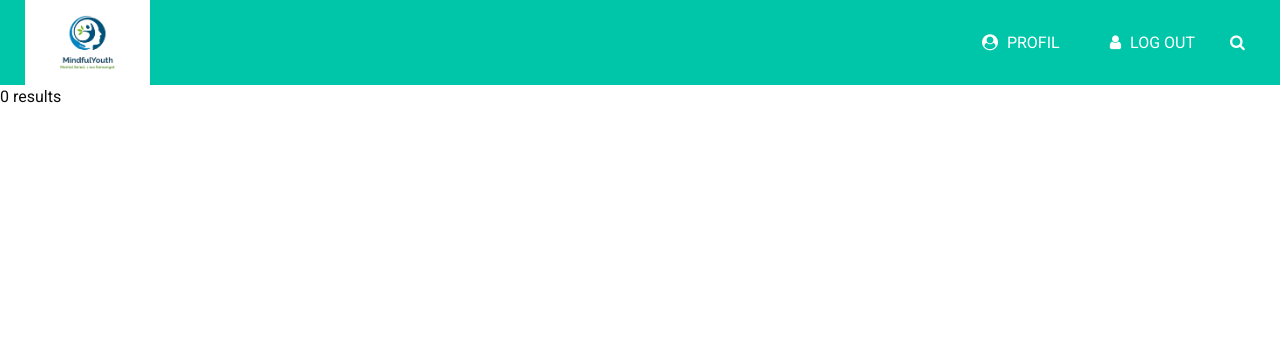
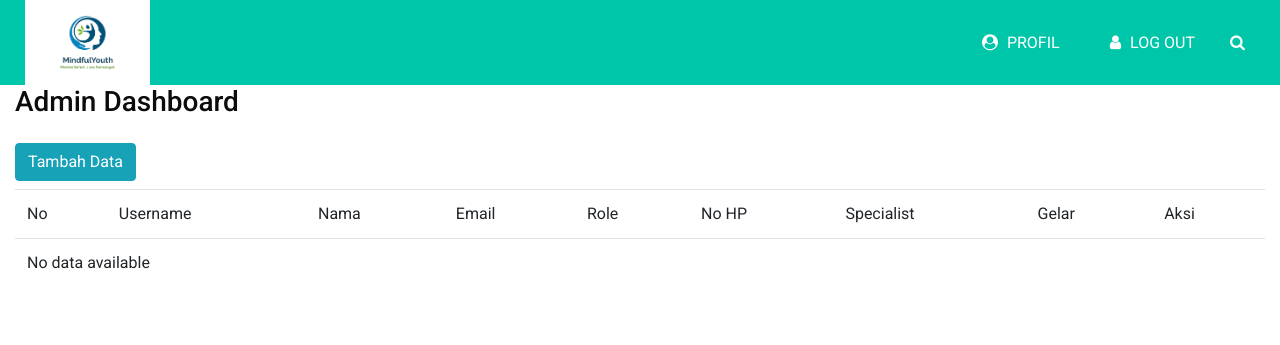
Before and after one commit to damueel69/MindfulYouth, a CodeIgniter app: page /MindfulYouth/index.php/home/index_admin in a window 1280 px wide. Shown: the top 345 px of the page. Run offline with CodeIgniter, Linux system fonts and the light colour scheme; data that the repository does not hold is empty; some libraries are stand-ins or nearby versions.

Commit message:
dashboard.php

```diff
--- a/application/views/admin/dashboard.php
+++ b/application/views/admin/dashboard.php
@@ -1,65 +1,53 @@
-<?php
-// Lakukan koneksi ke database
-$servername = "localhost";
-$username = "root";
-$password = "";
-$dbname = "mindfulyouth";
 
-$conn = new mysqli($servername, $username, $password, $dbname);
+<div class="container-fluid">
+    <h1 class="h3 mb-4 text-gray-800"><?= $judul; ?></h1>
+    <div class="row">
+        <div class="col-md-6"><a href="<?= base_url() ?>Admin/tambah" class="btn btn-info mb-2">Tambah Data</a></div>
+        <div class="col-md-12">
+            <?= $this->session->flashdata('message');?>
+            <table class="table">
+                <thead>
+                    <tr>
+                        <td>No</td>
+                        <td>Username</td>
+                        <td>Nama</td>
+                        <td>Email</td>
+                        <td>Role</td>
+                        <td>No HP</td>
+                        <td>Specialist</td>
+                        <td>Gelar</td>
+                        <td>Aksi</td>
+                    </tr>
+                </thead>
+                <tbody>
+                    <?php $i = 1; ?>
 
-// Periksa koneksi
-if ($conn->connect_error) {
-    die("Koneksi gagal: " . $conn->connect_error);
-}
-
-// Jika ada data yang diubah dan dikirim dari form
-if ($_SERVER["REQUEST_METHOD"] == "POST") {
-    // Pastikan variabel yang diterima aman untuk diproses dalam query SQL
-    $id = $_POST['id'];
-    $username = $_POST['username'];
-    $nama = $_POST['nama'];
-    $email = $_POST['email'];
-    $role = $_POST['role'];
-    $no_hp = $_POST['no_hp'];
-    $specialist = $_POST['specialist'];
-    $gelar = $_POST['gelar'];
-
-    // Lakukan query update berdasarkan ID
-    $sql = "UPDATE users SET username='$username', nama='$nama', email='$email', role='$role', no_hp='$no_hp', specialist='$specialist', gelar='$gelar' WHERE id_user=$id";
-
-    if ($conn->query($sql) === TRUE) {
-        echo "Data berhasil diperbarui";
-    } else {
-        echo "Error updating record: " . $conn->error;
-    }
-}
-
-// Ambil semua data dari tabel users
-$sql = "SELECT * FROM users";
-$result = $conn->query($sql);
-
-if ($result->num_rows > 0) {
-    // Tampilkan tabel untuk menampilkan data dan form untuk mengedit
-    echo "<table border='1'>";
-    echo "<tr><th>ID</th><th>Username</th><th>Nama</th><th>Email</th><th>Role</th><th>No HP</th><th>Specialist</th><th>Gelar</th><th>Edit</th></tr>";
-    while($row = $result->fetch_assoc()) {
-        echo "<form method='post'>";
-        echo "<tr>";
-        echo "<td><input type='hidden' name='id' value='". $row["id_user"] ."'>" . $row["id_user"] . "</td>";
-        echo "<td><input type='text' name='username' value='". $row["username"] ."'></td>";
-        echo "<td><input type='text' name='nama' value='". $row["nama"] ."'></td>";
-        echo "<td><input type='text' name='email' value='". $row["email"] ."'></td>";
-        echo "<td><input type='text' name='role' value='". $row["role"] ."'></td>";
-        echo "<td><input type='text' name='no_hp' value='". $row["no_hp"] ."'></td>";
-        echo "<td><input type='text' name='specialist' value='". $row["specialist"] ."'></td>";
-        echo "<td><input type='text' name='gelar' value='". $row["gelar"] ."'></td>";
-        echo "<td><input type='submit' value='Simpan'></td>";
-        echo "</tr>";
-        echo "</form>";
-    }
-    echo "</table>";
-} else {
-    echo "0 results";
-}
-$conn->close();
-?>
+                    <?php if (!empty($data['users'])): ?>
+                       <?php foreach ($data['users'] as $us): ?>
+                            <tr>
+                                <td><?= $i; ?>.</td>
+                                <td><?= $us['username']; ?></td>
+                                <td><?= $us['nama']; ?></td>
+                                <td><?= $us['email']; ?></td>
+                                <td><?= $us['role']; ?></td>
+                                <td><?= $us['no_hp']; ?></td>
+                                <td><?= $us['specialist']; ?></td>
+                                <td><?= $us['gelar']; ?></td>
+                                <td>
+                                    <a href="<?= base_url('Admin/hapus/') . $us['id_user']; ?>" class="btn btn-danger">Hapus</a>
+                                    <a href="<?= base_url('Admin/edit/') . $us['id_user']; ?>" class="btn btn-warning">Edit</a>
+                                    <a href="<?= base_url('Admin/detail/') . $us['id_user']; ?>" class="btn btn-info">Detail</a>
+                                </td>
+                            </tr>
+                            <?php $i++; ?>
+                        <?php endforeach; ?>
+                    <?php else: ?>
+                        <tr>
+                            <td colspan="9">No data available</td>
+                        </tr>
+                    <?php endif; ?>
+                </tbody>
+            </table>
+        </div>
+    </div>
+</div>
```
